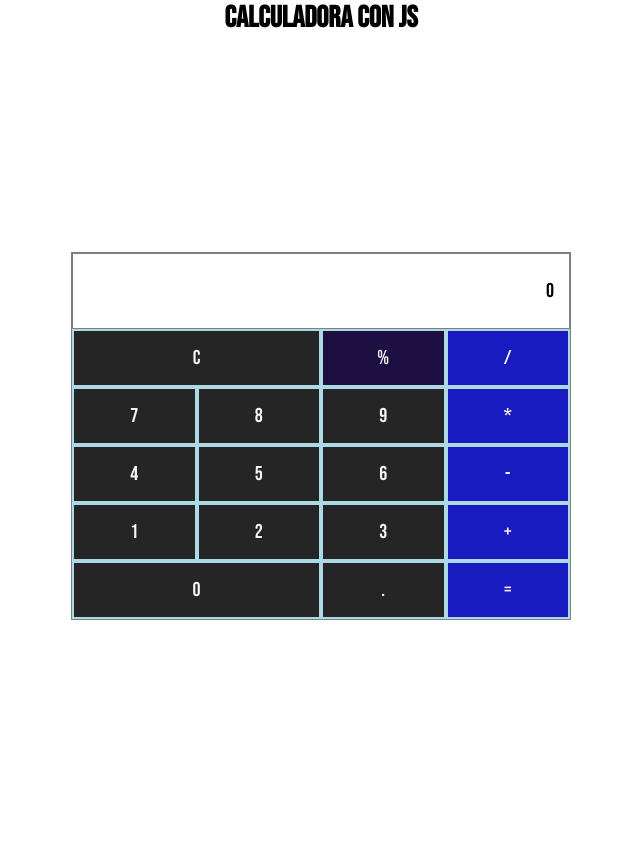
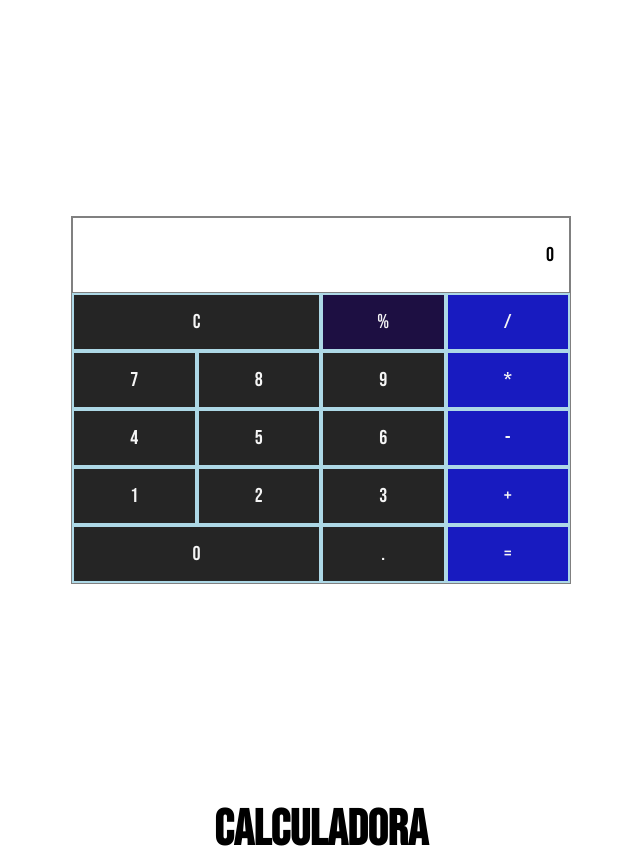
Before and after one commit to IvanAhmedAdi/javascri, a plain HTML site: page index.html in a window 1280 px wide. Shown: the whole page, without its empty margins (319-959 px from the left). Before the commit the page ends 836 px from the top, so only its background shows below. Drawn offline with Linux system fonts and the light colour scheme.

Commit message:
agregandonod

```diff
--- a/css/style.css
+++ b/css/style.css
@@ -6,12 +6,9 @@
     margin: 0;
 }
 
-h1{
-
-    text-align: center;
-    font-size: 30px;
+h2{
+    font-size: 50px;
 }
-
 
 
 .container{
--- a/index.html
+++ b/index.html
@@ -8,7 +8,7 @@
     <title>Primera pre entrega final/Calculadora</title>
 </head>
 <body>
-    <h1>Calculadora con Js</h1>
+
     <div class="container">
         <div class="calculator">
             <div class="calculator-display">0</div>
--- a/js/calcu.js
+++ b/js/calcu.js
@@ -1,3 +1,11 @@
+var elemento = document.createElement("h2");
+var contenido = document.createTextNode("CALCULADORA");
+elemento.appendChild(contenido);
+elemento.setAttribute("align", "center");
+document.body.appendChild(elemento);
+
+
+
 window.addEventListener('load',()=>{
     const display = document.querySelector('.calculator-display');
     const keypadButtons = document.getElementsByClassName('keypad-button');
```
